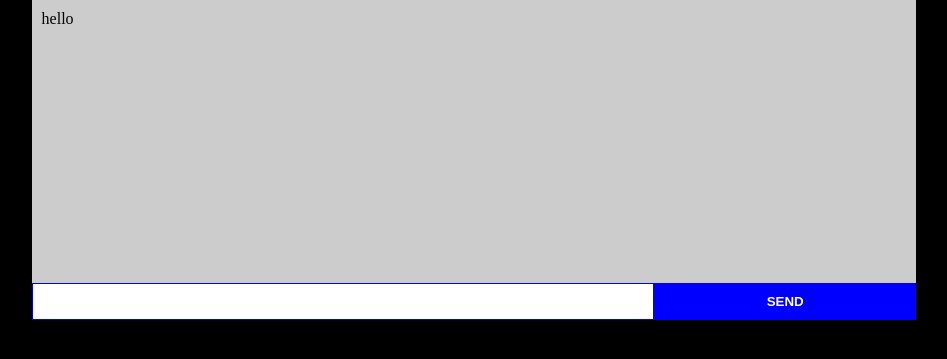
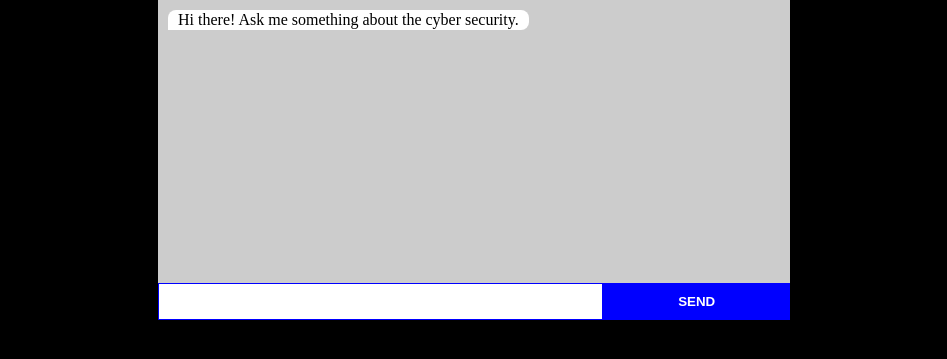
Before and after one commit to leonTech254/CyberBot, a Flask app: page /chat in a window 1280 px wide. Shown: the part 26-385 px from the top of the page, without its empty margins (166-1113 px from the left). Run offline with Flask 3, Linux system fonts and the light colour scheme; parts of the project's set-up code (start-up, migrations or seed data) failed here and were passed over.

Commit message:
--fix -chat bubble spacing

```diff
--- a/ML/mlScript.py
+++ b/ML/mlScript.py
@@ -15,11 +15,8 @@ X_train = patterns
 y_train = [intent["tag"] for intent in intents for _ in intent["patterns"]]
 model = make_pipeline(CountVectorizer(), MultinomialNB())
 model.fit(X_train, y_train)
-
-
 def get_intent(message):
     return model.predict([message])[0]
-
 class Model:
     def respond(message):
         intent = get_intent(message)
@@ -35,7 +32,7 @@ class Model:
 
 
 
-# print("Bot: Hi there! Ask me something about the college.")
+# print("Bot: Hi there! Ask me something about the cyber security.")
 # while True:
 #     user_input = input("You: ")
 #     print("Bot:", respond(user_input))
--- a/static/styles/style.css
+++ b/static/styles/style.css
@@ -11,7 +11,7 @@ header nav {
 }
 .chat-container
 {
-    width: 70%;
+    width: 50%;
     min-height: 20rem;
     background-color: #ccc;
     margin: auto;
@@ -67,6 +67,7 @@ border-radius: 8px 8px 0px 8px;
 color: #fff;
 margin-right: auto;
 float: right;
+margin-bottom: .5rem;
 
 
 }
--- a/templates/index.html
+++ b/templates/index.html
@@ -14,7 +14,6 @@
     <div class="chat-container">
         <div class="bubble-container" id="appendChat">
             <span class="chatBubble">
-                hello
             </span>
 
         </div>
@@ -32,8 +31,12 @@
 
     <script>
         $(document).ready(function(){
+            let welcome="Hi there! Ask me something about the cyber security."
+            let botResponse= `<div class='me'><span class='chatBubble-bot'>${welcome}<br></span></div>`;
+           $("#appendChat").append(botResponse);
         function getUserResquery()
         {
+
             // $.get("/chat/")
             inputUser=$("#userInput").val();
            let userInput= `<div><span class='chatBubble-user'>${inputUser}<br></span></div>`;
```
